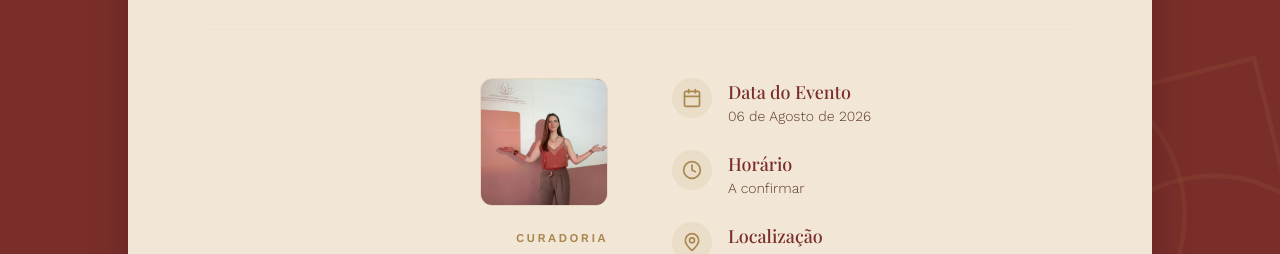
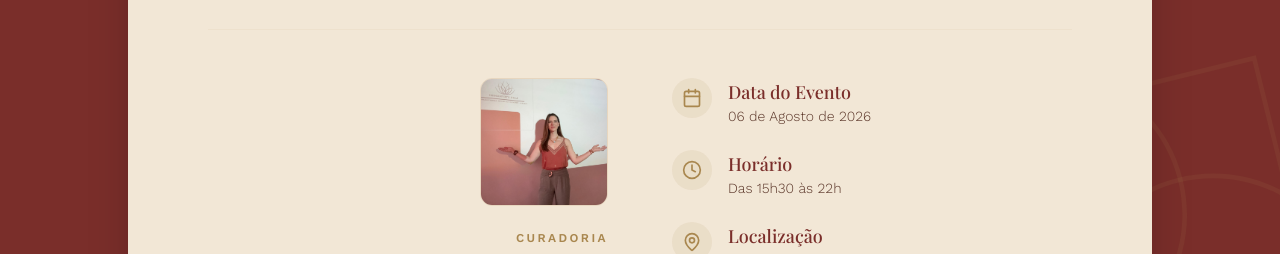
Before and after one commit to guigomes1988/alquimiafeminina, a React (Vite) app: page / in a window 1280 px wide. Shown: the part 7061-7315 px from the top of the page. Built offline with nearby package versions, Linux system fonts and the light colour scheme; a web font is replaced by a local one.

Commit message:
feat(tickets): define horario do evento das 15h30 as 22h

```diff
--- a/src/components/Tickets.tsx
+++ b/src/components/Tickets.tsx
@@ -171,7 +171,7 @@ export default function Tickets() {
                 </div>
                 <div className="flex flex-col items-center md:items-start">
                   <span className="font-serif text-lg text-alquimia-wine block font-medium">Horário</span>
-                  <span className="font-light text-alquimia-dark text-sm block">A confirmar</span>
+                  <span className="font-light text-alquimia-dark text-sm block">Das 15h30 às 22h</span>
                 </div>
               </div>
 
```
